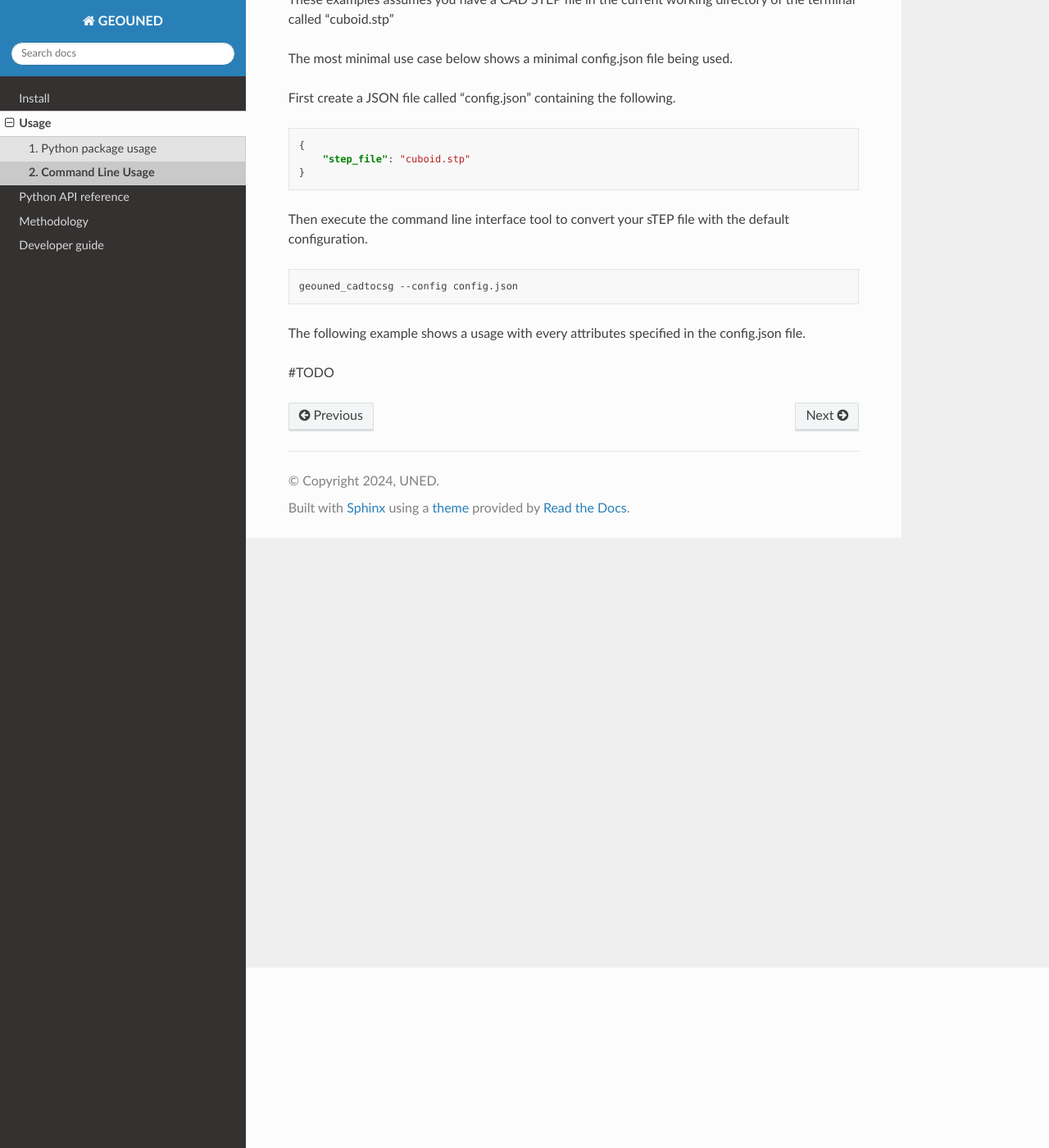
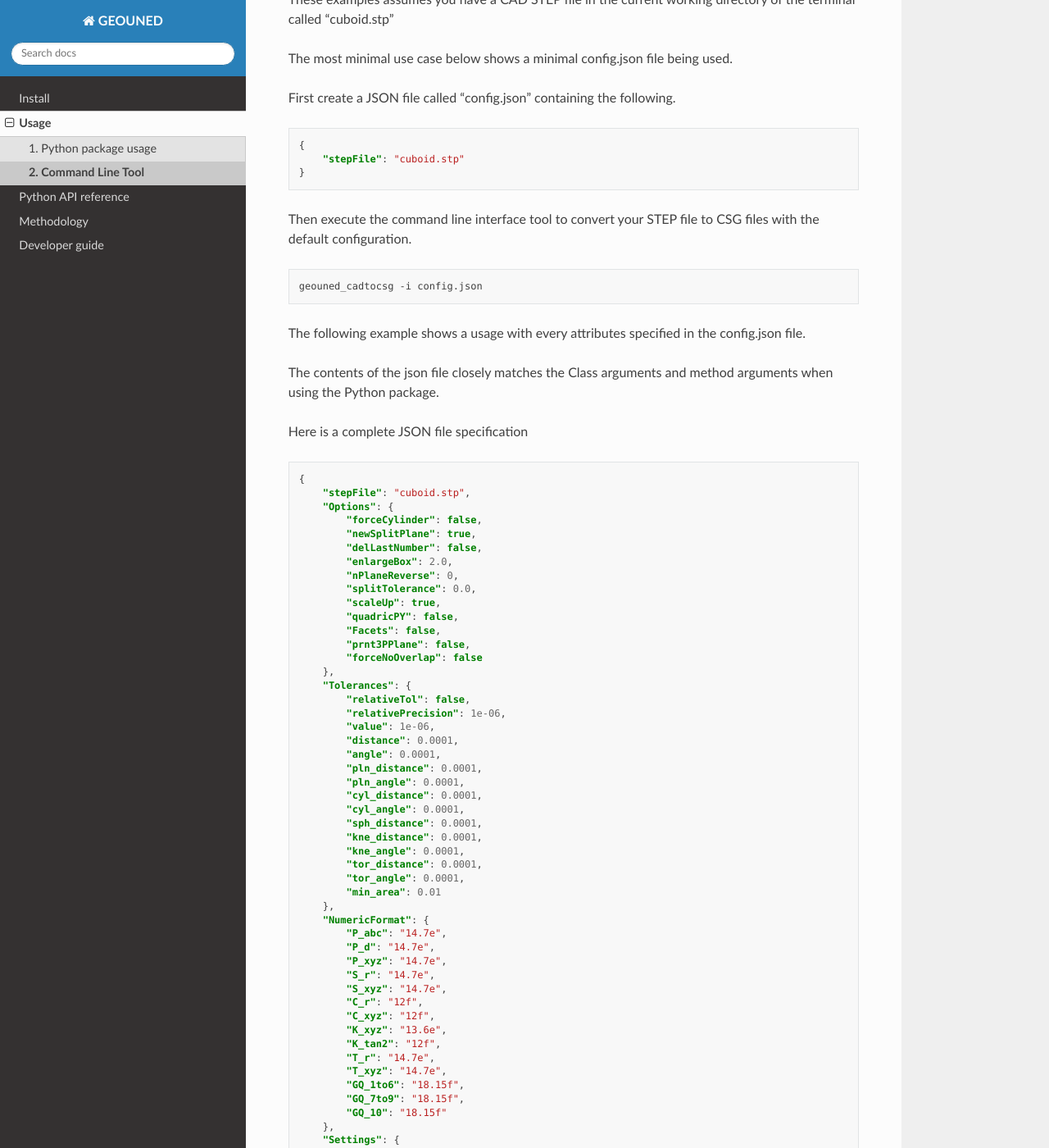
Before and after one commit to GEOUNED-org/GEOUNED, a Sphinx documentation site: the page built from docs/usage/python_cli_usage.rst, in a window 1280 px wide and 1400 px high, scrolled down 220 px. Shown: the whole window at 82% size. Built offline with Sphinx 7.4.7 and the Read the Docs theme 2.0.0, drawn with Linux system fonts in a browser that asks for light colours; some of the changed text lies outside the part shown.

Commit message:
added minimal config from cli example to ci

```diff
--- a/docs/usage/index.rst
+++ b/docs/usage/index.rst
@@ -3,7 +3,7 @@
 Usage
 =====
 
-GEOUNED can be used as a Python package with the API or via the command line with the CLI.
+GEOUNED can be used as a Python package with the API or as a command line tool with the CLI.
 
 
 .. toctree::
--- a/docs/usage/python_cli_usage.rst
+++ b/docs/usage/python_cli_usage.rst
@@ -1,5 +1,5 @@
-Command Line Usage
-==================
+Command Line Tool
+=================
 
 GEOUNED can be used in the command line.
 
@@ -12,15 +12,102 @@ First create a JSON file called "config.json" containing the following.
 .. code-block:: json
 
     {
-        "step_file": "cuboid.stp"
+        "stepFile": "cuboid.stp"
     }
 
-Then execute the command line interface tool to convert your sTEP file with the default configuration.
+Then execute the command line interface tool to convert your STEP file to CSG files with the default configuration.
 
 .. code-block:: bash
 
-    geouned_cadtocsg --config config.json
+    geouned_cadtocsg -i config.json
 
 The following example shows a usage with every attributes specified in the config.json file.
 
-#TODO
+The contents of the json file closely matches the Class arguments and method arguments when using the Python package.
+
+Here is a complete JSON file specification
+
+.. code-block:: json
+
+    {
+        "stepFile": "cuboid.stp",
+        "Options": {
+            "forceCylinder": false,
+            "newSplitPlane": true,
+            "delLastNumber": false,
+            "enlargeBox": 2.0,
+            "nPlaneReverse": 0,
+            "splitTolerance": 0.0,
+            "scaleUp": true,
+            "quadricPY": false,
+            "Facets": false,
+            "prnt3PPlane": false,
+            "forceNoOverlap": false
+        },
+        "Tolerances": {
+            "relativeTol": false,
+            "relativePrecision": 1e-06,
+            "value": 1e-06,
+            "distance": 0.0001,
+            "angle": 0.0001,
+            "pln_distance": 0.0001,
+            "pln_angle": 0.0001,
+            "cyl_distance": 0.0001,
+            "cyl_angle": 0.0001,
+            "sph_distance": 0.0001,
+            "kne_distance": 0.0001,
+            "kne_angle": 0.0001,
+            "tor_distance": 0.0001,
+            "tor_angle": 0.0001,
+            "min_area": 0.01
+        },
+        "NumericFormat": {
+            "P_abc": "14.7e",
+            "P_d": "14.7e",
+            "P_xyz": "14.7e",
+            "S_r": "14.7e",
+            "S_xyz": "14.7e",
+            "C_r": "12f",
+            "C_xyz": "12f",
+            "K_xyz": "13.6e",
+            "K_tan2": "12f",
+            "T_r": "14.7e",
+            "T_xyz": "14.7e",
+            "GQ_1to6": "18.15f",
+            "GQ_7to9": "18.15f",
+            "GQ_10": "18.15f"
+        },
+        "Settings": {
+            "matFile": "",
+            "voidGen": true,
+            "debug": false,
+            "compSolids": true,
+            "simplify": "no",
+            "cellRange": [],
+            "exportSolids": "",
+            "minVoidSize": 200.0,
+            "maxSurf": 50,
+            "maxBracket": 30,
+            "voidMat": [],
+            "voidExclude": [],
+            "startCell": 1,
+            "startSurf": 1,
+            "sort_enclosure": false
+        },
+        "export_csg":{
+            "title": "Converted with GEOUNED",
+            "geometryName": "csg",
+            "outFormat": ["openMC_XML", "openMC_PY", "serpent", "phits", "mcnp"],
+            "volSDEF": false,
+            "volCARD": true,
+            "dummyMat": false,
+            "cellCommentFile": false,
+            "cellSummaryFile": true
+        }
+    }
+
+This is run in the same way as the minimal JSON config file
+
+.. code-block:: bash
+
+    geouned_cadtocsg -i config.json
--- a/pyproject.toml
+++ b/pyproject.toml
@@ -41,3 +41,6 @@ docs = [
   "sphinx_autodoc_typehints",
   "sphinx_rtd_theme",
 ]
+
+[project.scripts]
+geouned_cadtocsg = "geouned.GEOUNED.scripts.geouned_cadtocsg:main"
```
Also changed, not shown: docs/usage.rst (deleted, +0 -124 lines), docs/usage/python_api_usage.rst (+6 -2 lines), 5 other files.
